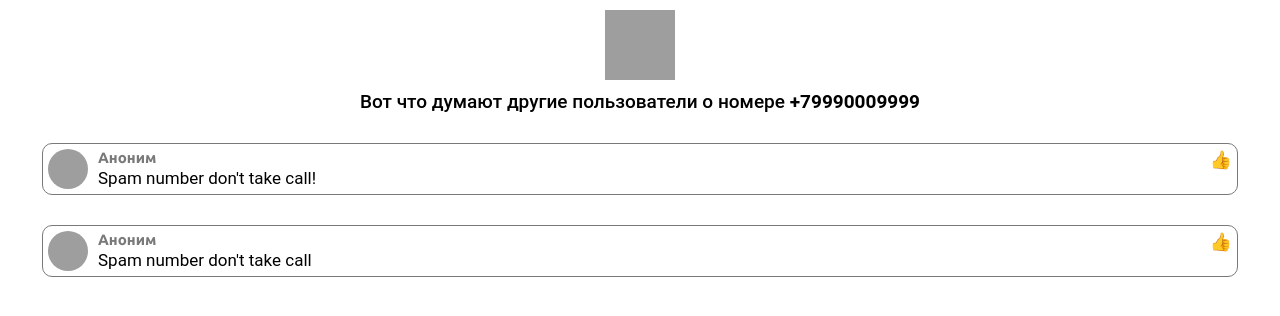
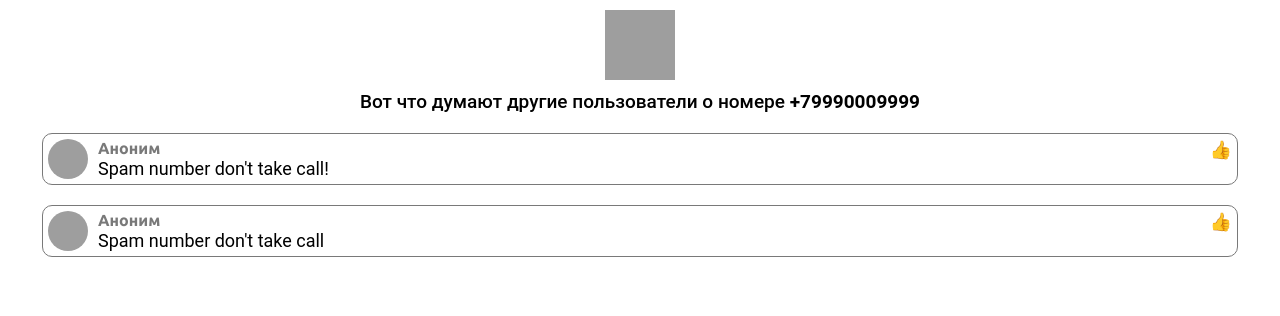
Before and after one commit to tptradix/search, a website: page template/index.html in a window 1280 px wide. Drawn offline with Linux system fonts and the light colour scheme; grey boxes are pictures that could not be loaded; a web font is replaced by a local one.

Commit message:
Update index.html

```diff
--- a/template/index.html
+++ b/template/index.html
@@ -31,7 +31,6 @@
         }
 
         li {
-            margin-top: 10px;
             padding: 10px;
             width: 95vw;
             display: inline-block;
@@ -41,7 +40,7 @@
 
         span {
             font-family: Ubuntu;
-            font-size: 15px;
+            font-size: 16px;
             color: #797979;
             font-weight: 600;
         }
@@ -60,8 +59,8 @@
 
         p {
             font-family: Roboto, system-ui, sans-serif;
-            font-size: 17px;
-	    color: var(--tg-theme-text-color);
+            font-size: 18px;
+	        color: var(--tg-theme-text-color);
         }
 
     </style>
```
